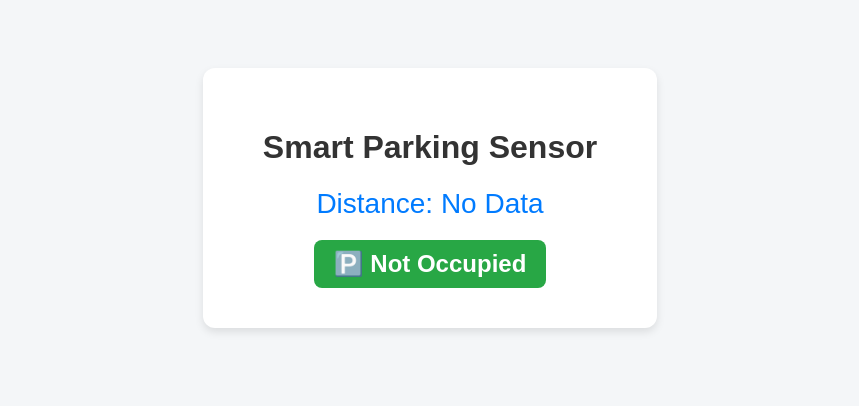
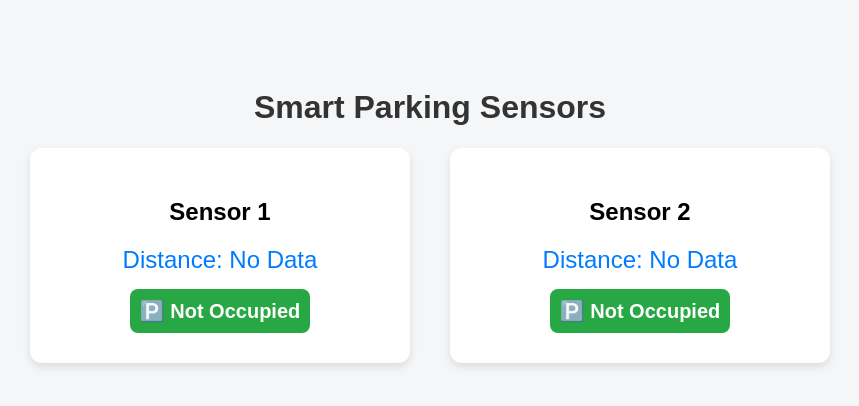
Before and after one commit to hairil01/parkingSensor, a Flask app: page / in a window 1280 px wide. Shown: the top 406 px of the page, without its empty margins (210-1069 px from the left). Run offline with Flask 3, Linux system fonts and the light colour scheme.

Commit message:
Add 2nd sensor

```diff
--- a/app.py
+++ b/app.py
@@ -2,56 +2,51 @@ from flask import Flask, render_template
 import serial
 import time
 
-#open terminal
-#python app.py
-
-
 app = Flask(__name__)
 
-SERIAL_PORT = 'COM3'
+SERIAL_PORT = 'COM4'
 BAUD_RATE = 9600
-last_distance = "No Data"
-last_occupied = False
 
+last_data = {
+    "sensor1": {"distance": "No Data", "occupied": False},
+    "sensor2": {"distance": "No Data", "occupied": False}
+}
 
 try:
-    print('try')
     arduino = serial.Serial(SERIAL_PORT, BAUD_RATE, timeout=1)
-    print(f'arduino try:{arduino}')
-    time.sleep(2)
+    time.sleep(2)  # Allow time for Arduino to reset
 except Exception as e:
-    print('except')
     arduino = None
     print(f"Error connecting to serial port: {e}")
 
 @app.route('/')
 def index():
-    global last_distance, last_occupied
+    global last_data
 
     if arduino:
         try:
-            arduino.reset_input_buffer()
-            time.sleep(0.2)
-            line = arduino.readline().decode().strip()
-            print(f"Serial Line: {line}")
+            for _ in range(4):  # Read a few lines to catch both sensors
+                line = arduino.readline().decode().strip()
+                print(f"Serial Line: {line}")
 
-            if line.startswith("Distance:"):
-                value = line.split(":")[1].strip().replace("cm", "").strip()
-                if value.isdigit():
-                    distance = f"{value} cm"
-                    is_occupied = int(value) > 0
+                if "Sensor 1 Distance" in line:
+                    value = line.split(":")[1].replace("cm", "").strip()
+                    if value.isdigit():
+                        distance = f"{value} cm"
+                        occupied = int(value) >0   # Occupied if object ≤ 5 cm
+                        last_data["sensor1"] = {"distance": distance, "occupied": occupied}
 
-                    # Update only if changed
-                    if distance != last_distance:
-                        last_distance = distance
-                        last_occupied = is_occupied
+                elif "Sensor 2 Distance" in line:
+                    value = line.split(":")[1].replace("cm", "").strip()
+                    if value.isdigit():
+                        distance = f"{value} cm"
+                        occupied = int(value) >0
+                        last_data["sensor2"] = {"distance": distance, "occupied": occupied}
+
         except Exception as e:
             print(f"Error reading serial: {e}")
 
-    return render_template("index.html", distance=last_distance, is_occupied=last_occupied)
+    return render_template("index.html", data=last_data)
 
-
-
-# 🟡 Add this to start the server
 if __name__ == '__main__':
     app.run(host='0.0.0.0', port=5000, debug=True, use_reloader=False)
--- a/templates/index.html
+++ b/templates/index.html
@@ -1,8 +1,8 @@
 <!DOCTYPE html>
 <html>
 <head>
-    <title>Parking Sensor Status</title>
-    <meta http-equiv="refresh" content="1">
+    <title>Smart Parking Sensor</title>
+    <meta http-equiv="refresh" content="2">
     <style>
         body {
             font-family: Arial, sans-serif;
@@ -10,26 +10,32 @@
             text-align: center;
             padding-top: 60px;
         }
+        .container {
+            display: flex;
+            justify-content: center;
+            gap: 40px;
+            flex-wrap: wrap;
+        }
         .card {
-            display: inline-block;
             background-color: #ffffff;
             border-radius: 12px;
             box-shadow: 0 4px 8px rgba(0,0,0,0.1);
-            padding: 40px 60px;
+            padding: 30px 40px;
+            width: 300px;
         }
         h1 {
             font-size: 32px;
             color: #333333;
         }
         .distance {
-            font-size: 28px;
-            margin: 20px 0;
+            font-size: 24px;
+            margin: 15px 0;
             color: #007BFF;
         }
         .status {
-            font-size: 24px;
+            font-size: 20px;
             font-weight: bold;
-            padding: 10px 20px;
+            padding: 10px;
             border-radius: 8px;
             display: inline-block;
         }
@@ -44,14 +50,29 @@
     </style>
 </head>
 <body>
-    <div class="card">
-        <h1>Smart Parking Sensor</h1>
-        <div class="distance">Distance: {{ distance }} </div>
-        {% if is_occupied %}
-            <div class="status occupied">🚗 Parking Occupied</div>
-        {% else %}
-            <div class="status not-occupied">🅿️ Not Occupied</div>
-        {% endif %}
+    <h1>Smart Parking Sensors</h1>
+    <div class="container">
+        <!-- Sensor 1 -->
+        <div class="card">
+            <h2>Sensor 1</h2>
+            <div class="distance">Distance: {{ data.sensor1.distance }}</div>
+            {% if data.sensor1.occupied %}
+                <div class="status occupied">🚗 Parking Occupied</div>
+            {% else %}
+                <div class="status not-occupied">🅿️ Not Occupied</div>
+            {% endif %}
+        </div>
+
+        <!-- Sensor 2 -->
+        <div class="card">
+            <h2>Sensor 2</h2>
+            <div class="distance">Distance: {{ data.sensor2.distance }}</div>
+            {% if data.sensor2.occupied %}
+                <div class="status occupied">🚗 Parking Occupied</div>
+            {% else %}
+                <div class="status not-occupied">🅿️ Not Occupied</div>
+            {% endif %}
+        </div>
     </div>
 </body>
 </html>
```
